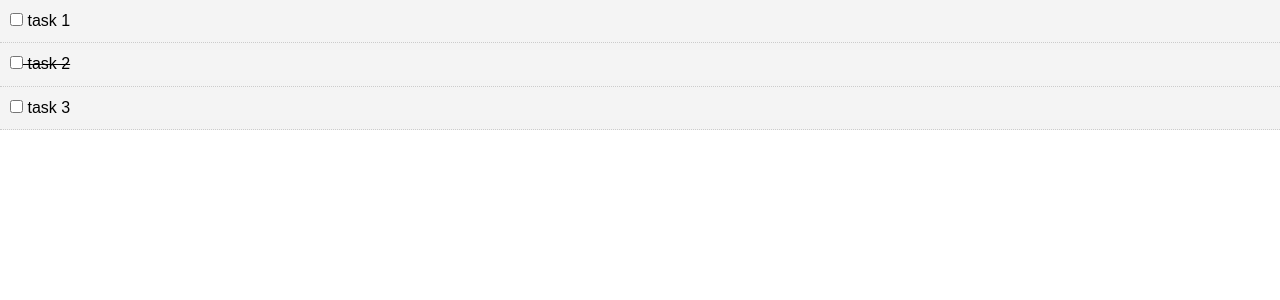
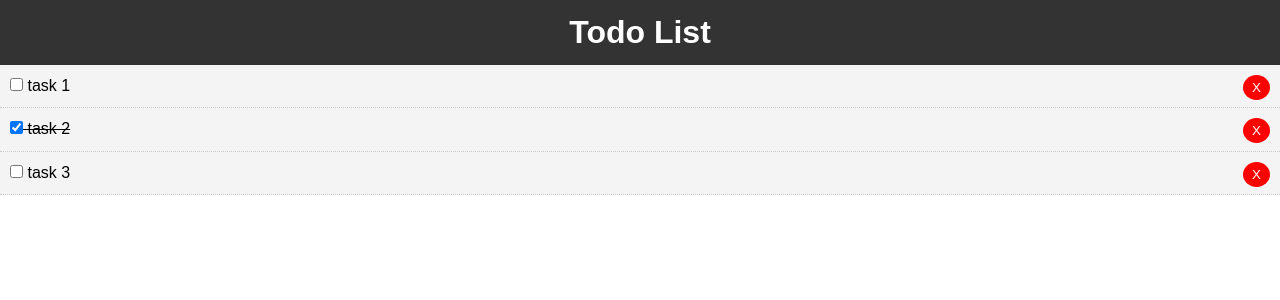
Before and after one commit to boomgoat/vue-basics, a Vue app: page / in a window 1280 px wide. Shown: the top 300 px of the page. Built offline with nearby package versions, Linux system fonts and the light colour scheme.

Commit message:
feat(delete-item): fixed checkbox functionality, added delete option

```diff
--- a/src/App.vue
+++ b/src/App.vue
@@ -1,41 +1,49 @@
 <template>
   <div id="app">
-    <TodoList :todos="todos" />
+    <AppHeader />
+    <TodoList :todos="todos" @del-todo="deleteItem" />
   </div>
 </template>
 
 <script>
-import TodoList from './components/Todos';
+import TodoList from "./components/Todos";
+import AppHeader from "./components/layout/header.vue";
 
 let id = 0;
 
 export default {
-  name: 'App',
+  name: "App",
   components: {
-    TodoList
+    AppHeader,
+    TodoList,
+  },
+  methods: {
+    deleteItem(id) {
+      this.todos = this.todos.filter((t) => t.id !== id);
+    },
   },
   data() {
     return {
       todos: [
         {
           id: id++,
-          title: 'task 1',
+          title: "task 1",
           completed: false,
         },
         {
           id: id++,
-          title: 'task 2',
+          title: "task 2",
           completed: true,
         },
         {
           id: id++,
-          title: 'task 3',
+          title: "task 3",
           completed: false,
         },
-      ]
-    }
+      ],
+    };
   },
-}
+};
 </script>
 
 <style>
--- a/src/components/TodoItem.vue
+++ b/src/components/TodoItem.vue
@@ -1,19 +1,31 @@
 <template>
-  <div class="todo-item" :class="{ 'is-complete': todoItem.completed }">
-    <input
-      type="checkbox"
-      defaultChecked="todo.completed"
-      name="todo.title"
-      id="todo.id"
-    />
-    {{ todoItem.title }}
+  <div class="todo-item" :class="{ 'is-complete': todoState.completed }">
+    <p>
+      <input
+        type="checkbox"
+        @change="markComplete"
+        :checked="todoState.completed"
+      />
+      {{ todoState.title }}
+      <button class="del" @click="$emit('del-todo', todo.id)">X</button>
+    </p>
   </div>
 </template>
 
 <script>
 export default {
   name: "TodoItem",
-  props: ["todo-item"],
+  props: ["todo"],
+  methods: {
+    markComplete() {
+      this.todoState.completed = !this.todoState.completed;
+    },
+  },
+  data() {
+    return {
+      todoState: this.todo,
+    };
+  },
 };
 </script>
 
--- a/src/components/Todos.vue
+++ b/src/components/Todos.vue
@@ -1,7 +1,7 @@
 <template>
   <div>
     <div v-for="todo in todos" :key="todo.id">
-      <TodoItem :todo-item="todo" />
+      <TodoItem :todo="todo" @del-todo="$emit('del-todo', todo.id)" />
     </div>
   </div>
 </template>
--- /dev/null
+++ b/src/components/layout/header.vue
@@ -0,0 +1,25 @@
+<template>
+  <header class="header">
+    <h1>Todo List</h1>
+  </header>
+</template>
+
+<script>
+export default {
+  name: "AppHeader",
+};
+</script>
+
+<style scoped>
+.header {
+  background: #333;
+  color: #fff;
+  text-align: center;
+  padding: 10px;
+}
+
+.header a {
+  color: #fff;
+  padding-right: 5px;
+}
+</style>
```
Lines whose indentation alone changed are shown as unchanged.
